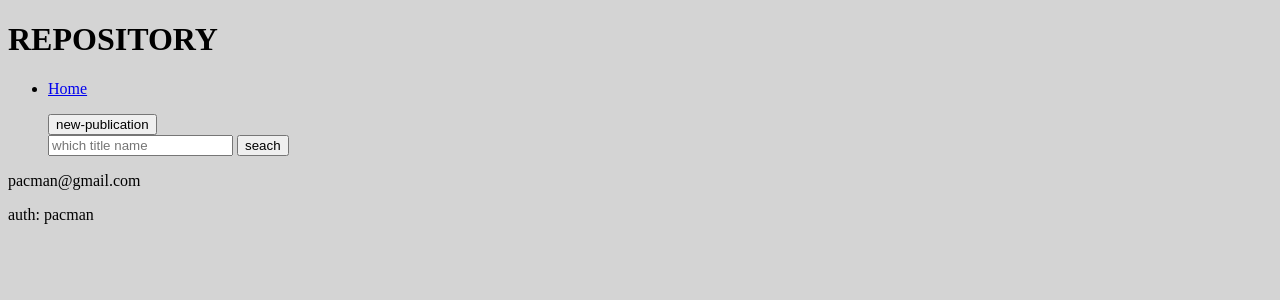
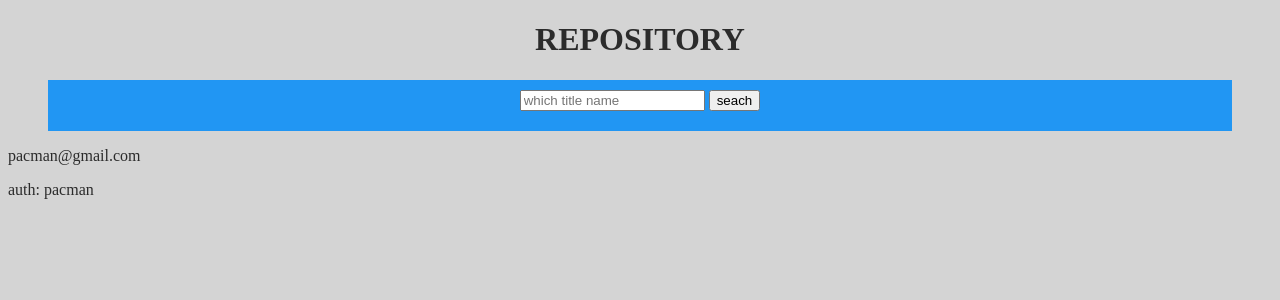
Before and after one commit to pacman2020/Pok-mon-flask-API, a Flask app: template templates/home.html in a window 1280 px wide. Shown: the top 300 px of the page. Run offline with Flask 2, Linux system fonts and the light colour scheme; the template is opened without the code that fills it, so the values that code supplies are empty.

Commit message:
stylized home page

```diff
--- a/static/css/style.css
+++ b/static/css/style.css
@@ -1,24 +1,37 @@
 body{
     background-color: rgb(212, 212, 212);
+    color: rgb(43, 43, 43);
+}
+
+h1{
+    text-align: center;
 }
 
 .container{
     margin: 0px 40px;
 }
 
-.container h2{
-    margin-top: 10px;
-    text-align: center;
-    color: white;
+.action-list{
+    background-color: #2196F3;
+    padding: 10px;
+    display: flex;
+    justify-content: center;
 }
 
-.container .cards{
-    background-color: rgb(31, 30, 30);
-    margin-top: 10px;
-    width: 50%;
+.container .posts img{
+    margin: 5px;
+    width: 200px;
 }
 
-.container .cards img{
-    margin: 10px;
+.container .posts{
+    display: grid;
+    grid-template-columns: auto auto auto;
+    background-color: #2196F3;
+    padding: 5px;
+}
 
+.container .posts .post-header{
+    background-color: rgba(255, 255, 255, 0.8);
+    font-size: 30px;
+    text-align: center;
 }
--- a/templates/base.html
+++ b/templates/base.html
@@ -12,11 +12,6 @@
     <header>
         <h1>REPOSITORY</h1>
     </header>
-    <nav>
-        <ul>
-            <li><a href="#">Home</a></li>
-        </ul>
-    </nav>
     <div class="container">
         {% block conteudo %}
         {% endblock %}
--- a/templates/home.html
+++ b/templates/home.html
@@ -5,27 +5,20 @@
 
 {% block conteudo %}
 
+
 <div class="action-list">
-    <a href="#">
-        <button class="btn-new" >new-publication</button>
-    </a>
     <form class="search" action="#" method="get">
         <input type="text" name="search" placeholder="which title name" >
         <button type="submit">seach</button>
     </form>
-
 </div>
-
+<div class="posts">
 {% for pokemon in pokemons %}
-    <div class="posts">
-
         <div class="post-header">
             <h3>{{ pokemon.name }}</h3>
-            <img width="300" src="https://pokeres.bastionbot.org/images/pokemon/{{ pokemon.id }}.png" alt="{{ pokemon.name }}">
-        </div>
-        <div class="post-body">
+            <img src="https://pokeres.bastionbot.org/images/pokemon/{{ pokemon.id }}.png" alt="{{ pokemon.name }}">
             <p><a href="#">veja mais...</a></p>
         </div>
-    </div>
-{% endfor %}
+        {% endfor %}
+</div>
 {% endblock %}
```
